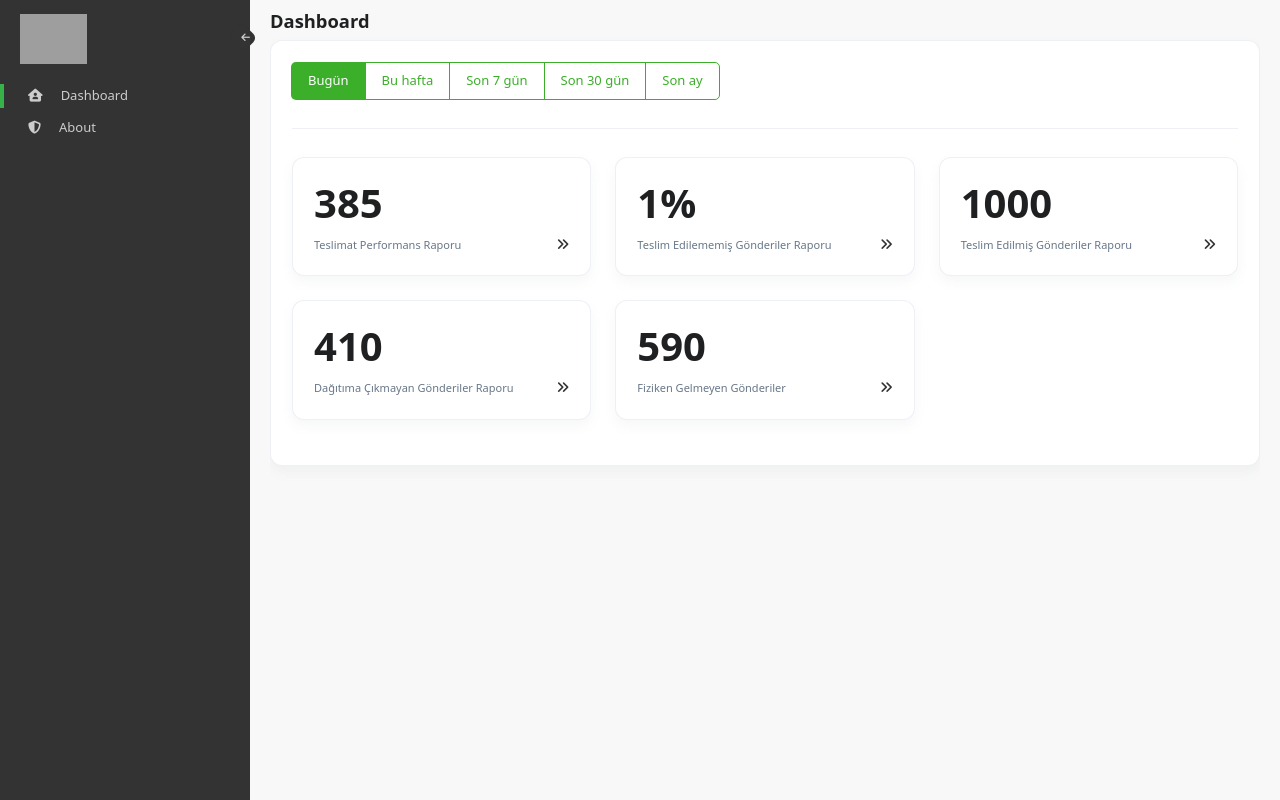
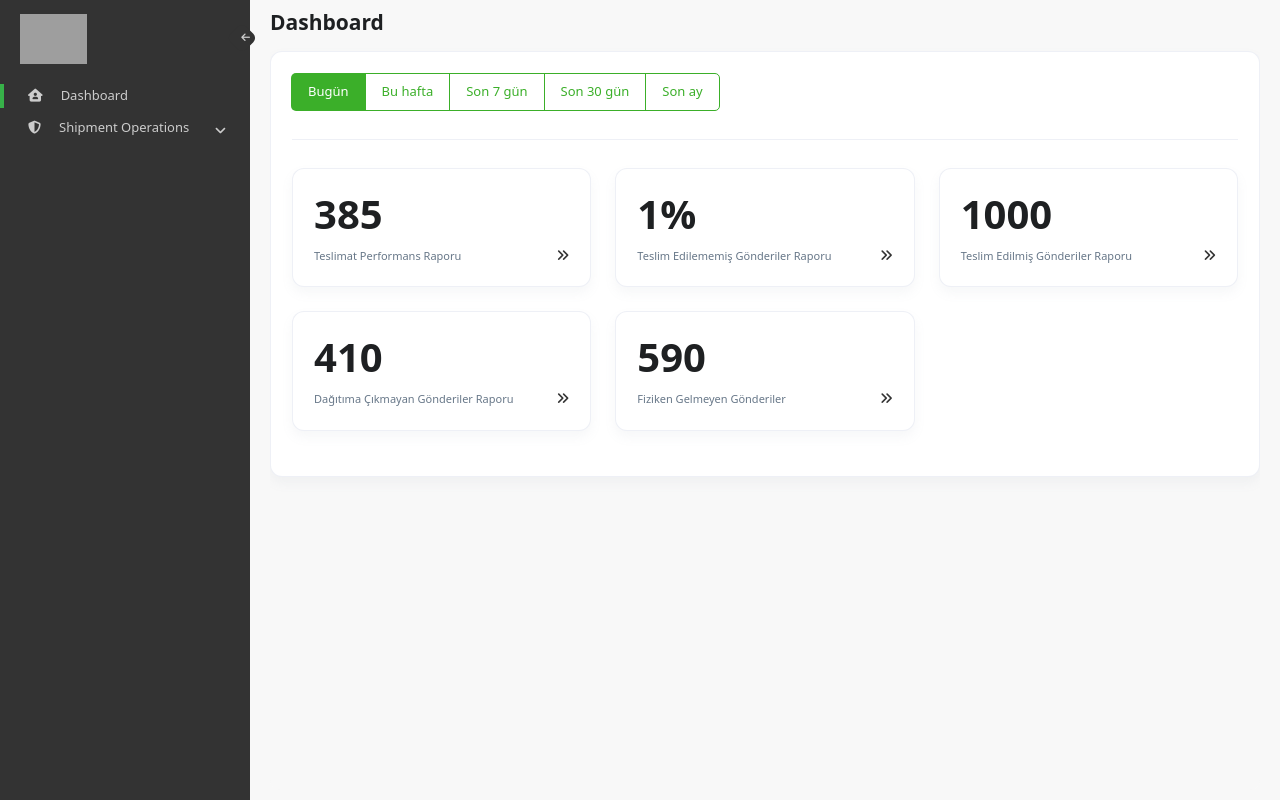
Before and after one commit to yunusemre/yet-react-redux-boilerplate, a React (Create React App) app: page / in a window 1280 px wide. Built offline with nearby package versions, Linux system fonts and the light colour scheme; grey boxes are pictures that could not be loaded.

Commit message:
menu collapse fixed

```diff
--- /dev/null
+++ b/src/layout/page/index.tsx
@@ -0,0 +1,18 @@
+import { Card, Col, Row } from 'react-bootstrap';
+
+const PageLayout = ({ title, name, children }: any) => {
+  return (
+    <div className={`${name}-page`}>
+      <h2 className="mb-3">{title}</h2>
+      <Row>
+        <Col>
+          <Card>
+            <Card.Body>{children}</Card.Body>
+          </Card>
+        </Col>
+      </Row>
+    </div>
+  );
+};
+
+export default PageLayout;
--- a/src/layout/sidebar/index.tsx
+++ b/src/layout/sidebar/index.tsx
@@ -20,15 +20,15 @@ export const Sidebar = () => {
     },
     {
       icon: 'fa-solid fa-shield-halved',
-      title: 'About',
-      url: '/about',
-      // subMenu: [
-      //   {
-      //     icon: 'fa-solid fa-shield-halved',
-      //     title: 'Dasboard emre',
-      //     url: '/d',
-      //   },
-      // ],
+      title: 'Shipment Operations',
+      url: '',
+      subMenu: [
+        {
+          icon: 'fa-solid fa-shield-halved',
+          title: 'Shipment Save',
+          url: '/shipment-operations/saved',
+        },
+      ],
     },
   ];
   return (
@@ -45,9 +45,9 @@ export const Sidebar = () => {
           <Link to="/" className="nav_logo">
             <span className="c-pointer">
               {menuState ? (
-                <img src="logo.png" height={50} alt="Kolay gelsin" />
+                <img src="/logo.png" height={50} alt="Kolay gelsin" />
               ) : (
-                <img src="logo-mini.png" height={50} alt="Kolay gelsin" />
+                <img src="/logo-mini.png" height={50} alt="Kolay gelsin" />
               )}
             </span>
           </Link>
--- a/src/layout/sidebar/navLink.tsx
+++ b/src/layout/sidebar/navLink.tsx
@@ -27,13 +27,20 @@ export const NavLinkMenu = ({
   }, [menuState]);
   return (
     <li className="position-relative">
+      {url !== '' && subMenu.length === 0 ? (
         <NavLink
           to={url}
-        onClick={() => setOpen(!open)}
           className={(navData) =>
             'nav_link d-flex justify-content-between' + (navData.isActive ? ' selected' : '')
           }
         >
+          <span className="first">
+            <i className={`nav_icon ${icon}`}></i>
+            <span className="nav_name">{title}</span>
+          </span>
+        </NavLink>
+      ) : (
+        <a className="nav_link c-pointer d-block" onClick={() => setOpen(!open)}>
           <span className="first">
             <i className={`nav_icon ${icon}`}></i>
             <span className="nav_name">{title}</span>
@@ -48,7 +55,9 @@ export const NavLinkMenu = ({
               ></i>
             )}
           </span>
-      </NavLink>
+        </a>
+      )}
+
       <Collapse in={open}>
         <ul className="sub-menu">
           {subMenu.map((sub: any, index: number) => (
--- a/src/router.tsx
+++ b/src/router.tsx
@@ -1,8 +1,9 @@
 import { lazy } from 'react';
 import { useRoutes } from 'react-router-dom';
 
+const PageLayout = lazy(() => import('./layout/page'));
 const Home = lazy(() => import('./views/home'));
-const About = lazy(() => import('./views/about'));
+const ShipmentSave = lazy(() => import('./views/shipmentOperations/shipmentSave'));
 
 const ProjectRouter = (): any => {
   const route: any = useRoutes([
@@ -11,8 +12,8 @@ const ProjectRouter = (): any => {
       element: <Home />,
     },
     {
-      path: '/about',
-      element: <About />,
+      path: '/shipment-operations/saved',
+      element: <ShipmentSave />,
     },
   ]);
 
--- a/src/translation/tr/common.json
+++ b/src/translation/tr/common.json
@@ -12,5 +12,10 @@
     "teslimEdilmisGönderilerRaporu": "Teslim Edilmiş Gönderiler Raporu",
     "dagitimaCikmayanGonderilerRaporu": "Dağıtıma Çıkmayan Gönderiler Raporu",
     "fizikenGelmeyenGonderiler": "Fiziken Gelmeyen Gönderiler"
+  },
+  "shipmentOperations": {
+    "shipmentOperationsSaved": {
+      "title": "Shipment Saved"
+    }
   }
 }
--- a/src/views/about/index.tsx
+++ /dev/null
@@ -1,5 +0,0 @@
-const About = () => {
-  return <div className="home-page">About</div>;
-};
-
-export default About;
--- a/src/views/home/index.tsx
+++ b/src/views/home/index.tsx
@@ -4,6 +4,7 @@ import { useState } from 'react';
 import { Card, Col, Row, ToggleButton, ToggleButtonGroup } from 'react-bootstrap';
 import { useTranslation } from 'react-i18next';
 import { Link } from 'react-router-dom';
+import PageLayout from '../../layout/page';
 
 const Home = () => {
   const { t } = useTranslation();
@@ -63,12 +64,7 @@ const Home = () => {
     },
   ];
   return (
-    <div className="home-page">
-      <h3>{t('dashboard.title')}</h3>
-      <Row>
-        <Col>
-          <Card>
-            <Card.Body>
+    <PageLayout name="dashboard" title={t('dashboard.title')}>
       <ToggleButtonGroup
         type="radio"
         name="options"
@@ -110,11 +106,7 @@ const Home = () => {
           ))}
         </Row>
       </div>
-            </Card.Body>
-          </Card>
-        </Col>
-      </Row>
-    </div>
+    </PageLayout>
   );
 };
 
--- /dev/null
+++ b/src/views/shipmentOperations/shipmentSave/index.tsx
@@ -0,0 +1,76 @@
+import { useState } from 'react';
+import { Card, Col, Row } from 'react-bootstrap';
+import { useTranslation } from 'react-i18next';
+
+const ShipmentSaved = () => {
+  const { t } = useTranslation();
+  const [value, setValue] = useState<number>(1);
+  const dashboardData = [
+    {
+      name: 'dashboard.teslimatPerformansRaporu',
+      count: Math.ceil(Math.random() * 1000),
+      url: '#',
+      prefix: '',
+    },
+    {
+      name: 'dashboard.teslimEdilememisGönderilerRaporu',
+      count: Math.ceil(Math.random() * 100),
+      url: '#',
+      prefix: '%',
+    },
+    {
+      name: 'dashboard.teslimEdilmisGönderilerRaporu',
+      count: Math.ceil(Math.random() * 1000),
+      url: '#',
+      prefix: '',
+    },
+    {
+      name: 'dashboard.dagitimaCikmayanGonderilerRaporu',
+      count: Math.ceil(Math.random() * 1000),
+      url: '#',
+      prefix: '',
+    },
+    {
+      name: 'dashboard.fizikenGelmeyenGonderiler',
+      count: Math.ceil(Math.random() * 1000),
+      url: '#',
+      prefix: '',
+    },
+  ];
+  const homeFilter = [
+    {
+      name: 'today',
+      value: 1,
+    },
+    {
+      name: 'thisWeek',
+      value: 2,
+    },
+    {
+      name: 'last7Days',
+      value: 3,
+    },
+    {
+      name: 'last30Days',
+      value: 4,
+    },
+    {
+      name: 'thisMonth',
+      value: 5,
+    },
+  ];
+  return (
+    <div className="home-page">
+      <h3>{t('shipmentOperations.shipmentOperationsSaved.title')}</h3>
+      <Row>
+        <Col>
+          <Card>
+            <Card.Body>body</Card.Body>
+          </Card>
+        </Col>
+      </Row>
+    </div>
+  );
+};
+
+export default ShipmentSaved;
```
Lines whose indentation alone changed are shown as unchanged.
